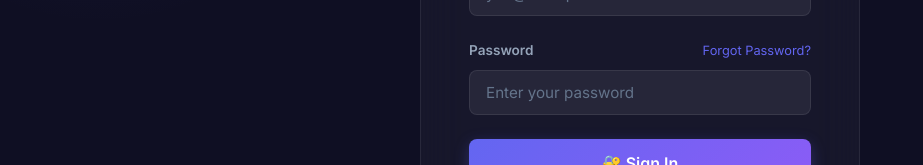
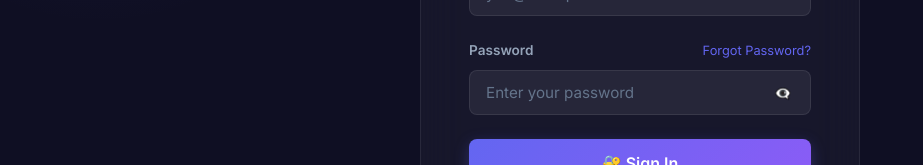
Before and after one commit to subbaraoakula79-lang/collage.agy, a React (Vite) app in the folder client/: page /login in a window 1280 px wide. Shown: the part 323-488 px from the top of the page, without its empty margins (0-923 px from the left). Built offline with nearby package versions, Linux system fonts and the light colour scheme; no server answers.

Commit message:
feat: enable show password toggle for authentication pages

```diff
--- a/client/src/index.css
+++ b/client/src/index.css
@@ -995,6 +995,34 @@
   display: grid;
   grid-template-columns: 1fr 1fr;
   gap: var(--space-md);
+}
+
+.password-input-wrapper {
+  position: relative;
+  width: 100%;
+}
+
+.password-toggle {
+  position: absolute;
+  right: 12px;
+  top: 50%;
+  transform: translateY(-50%);
+  background: none;
+  border: none;
+  color: var(--text-muted);
+  cursor: pointer;
+  display: flex;
+  align-items: center;
+  justify-content: center;
+  padding: 8px;
+  transition: all var(--transition-fast);
+  z-index: 10;
+  border-radius: 50%;
+}
+
+.password-toggle:hover {
+  color: var(--primary-light);
+  background: rgba(255, 255, 255, 0.05);
 }
 
 @media (max-width: 768px) {
--- a/client/src/pages/ForgotPasswordPage.tsx
+++ b/client/src/pages/ForgotPasswordPage.tsx
@@ -11,6 +11,7 @@
     const [otp, setOtp] = useState('');
     const [newPassword, setNewPassword] = useState('');
     const [loading, setLoading] = useState(false);
+    const [showPassword, setShowPassword] = useState(false);
     const [savedOtp, setSavedOtp] = useState('');
 
     const handleRequestOtp = async (e: React.FormEvent) => {
@@ -93,15 +94,26 @@
 
                         <div className="form-group">
                             <label className="form-label">New Password</label>
+                            <div className="password-input-wrapper">
                                 <input
-                                type="password"
+                                    type={showPassword ? "text" : "password"}
                                     className="form-input"
                                     placeholder="Min. 6 characters"
                                     value={newPassword}
                                     onChange={e => setNewPassword(e.target.value)}
                                     required
                                     minLength={6}
+                                    style={{ paddingRight: '46px' }}
                                 />
+                                <button
+                                    type="button"
+                                    className="password-toggle"
+                                    onClick={() => setShowPassword(!showPassword)}
+                                    tabIndex={-1}
+                                >
+                                    {showPassword ? '👁️' : '👁️‍🗨️'}
+                                </button>
+                            </div>
                         </div>
 
                         <button type="submit" className="btn btn-primary btn-block btn-lg" disabled={loading || otp.length < 6}>
--- a/client/src/pages/LoginPage.tsx
+++ b/client/src/pages/LoginPage.tsx
@@ -8,6 +8,7 @@
     const nav = useNavigate();
     const [email, setEmail] = useState('');
     const [password, setPassword] = useState('');
+    const [showPassword, setShowPassword] = useState(false);
     const [loading, setLoading] = useState(false);
 
     const handleLogin = async (e: React.FormEvent) => {
@@ -50,7 +51,25 @@
                             <label className="form-label" style={{ marginBottom: 0 }}>Password</label>
                             <Link to="/forgot-password" style={{ fontSize: '0.8rem', color: 'var(--primary)' }}>Forgot Password?</Link>
                         </div>
-                        <input type="password" className="form-input" placeholder="Enter your password" value={password} onChange={e => setPassword(e.target.value)} required />
+                        <div className="password-input-wrapper">
+                            <input
+                                type={showPassword ? "text" : "password"}
+                                className="form-input"
+                                placeholder="Enter your password"
+                                value={password}
+                                onChange={e => setPassword(e.target.value)}
+                                required
+                                style={{ paddingRight: '46px' }}
+                            />
+                            <button
+                                type="button"
+                                className="password-toggle"
+                                onClick={() => setShowPassword(!showPassword)}
+                                tabIndex={-1}
+                            >
+                                {showPassword ? '👁️' : '👁️‍🗨️'}
+                            </button>
+                        </div>
                     </div>
 
                     <button type="submit" className="btn btn-primary btn-block btn-lg" disabled={loading}>
--- a/client/src/pages/RegisterPage.tsx
+++ b/client/src/pages/RegisterPage.tsx
@@ -10,6 +10,7 @@
     const [form, setForm] = useState({ name: '', email: '', password: '', phone: '', role: 'STUDENT' });
     const [otp, setOtp] = useState('');
     const [loading, setLoading] = useState(false);
+    const [showPassword, setShowPassword] = useState(false);
     const [savedOtp, setSavedOtp] = useState('');
 
     const handleRegister = async (e: React.FormEvent) => {
@@ -72,7 +73,26 @@
                         <div className="form-row">
                             <div className="form-group">
                                 <label className="form-label">Password</label>
-                                <input type="password" className="form-input" placeholder="Min. 6 characters" value={form.password} onChange={e => setForm({ ...form, password: e.target.value })} required minLength={6} />
+                                <div className="password-input-wrapper">
+                                    <input
+                                        type={showPassword ? "text" : "password"}
+                                        className="form-input"
+                                        placeholder="Min. 6 characters"
+                                        value={form.password}
+                                        onChange={e => setForm({ ...form, password: e.target.value })}
+                                        required
+                                        minLength={6}
+                                        style={{ paddingRight: '46px' }}
+                                    />
+                                    <button
+                                        type="button"
+                                        className="password-toggle"
+                                        onClick={() => setShowPassword(!showPassword)}
+                                        tabIndex={-1}
+                                    >
+                                        {showPassword ? '👁️' : '👁️‍🗨️'}
+                                    </button>
+                                </div>
                             </div>
                             <div className="form-group">
                                 <label className="form-label">Phone</label>
```
Lines whose indentation alone changed are shown as unchanged.
